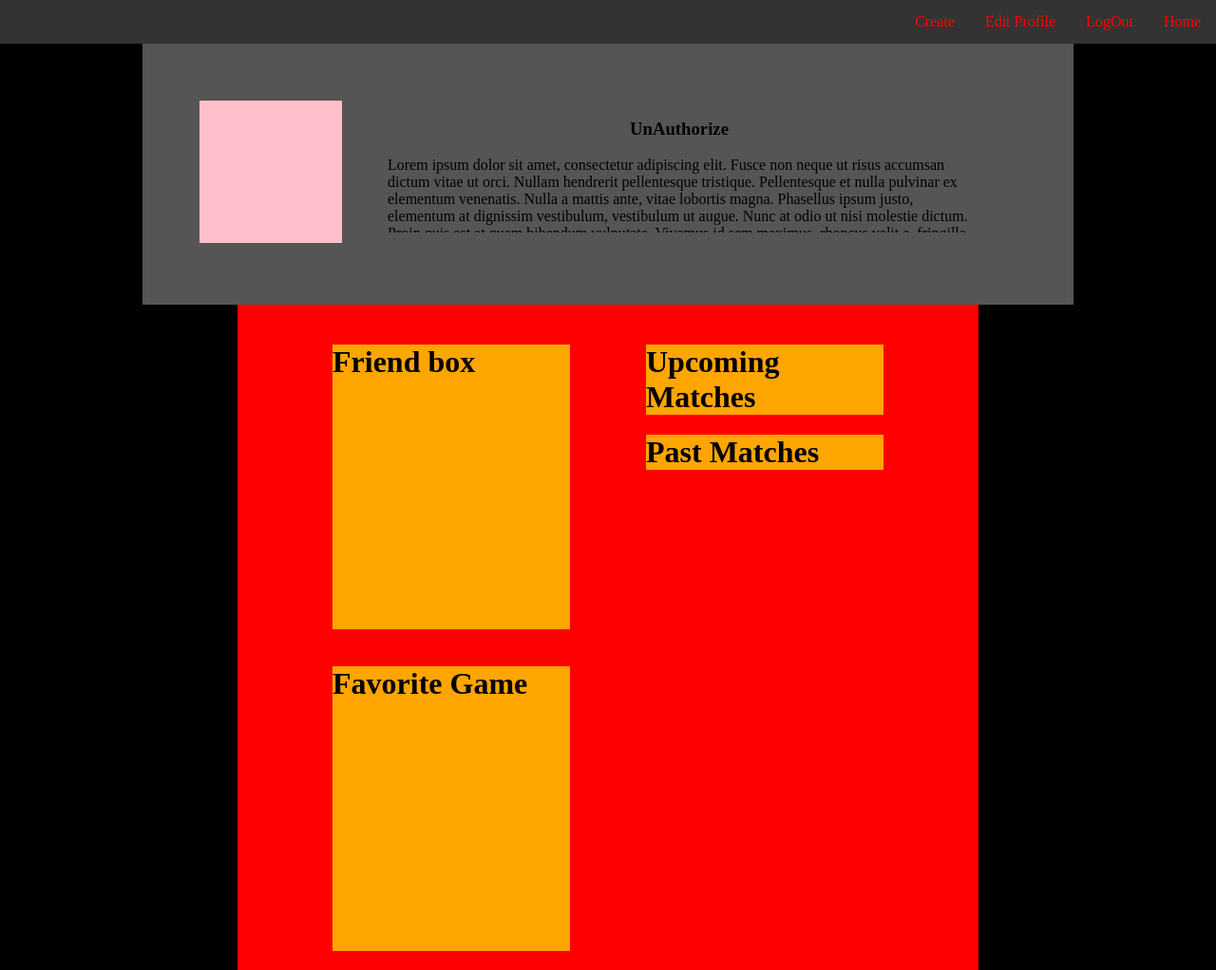
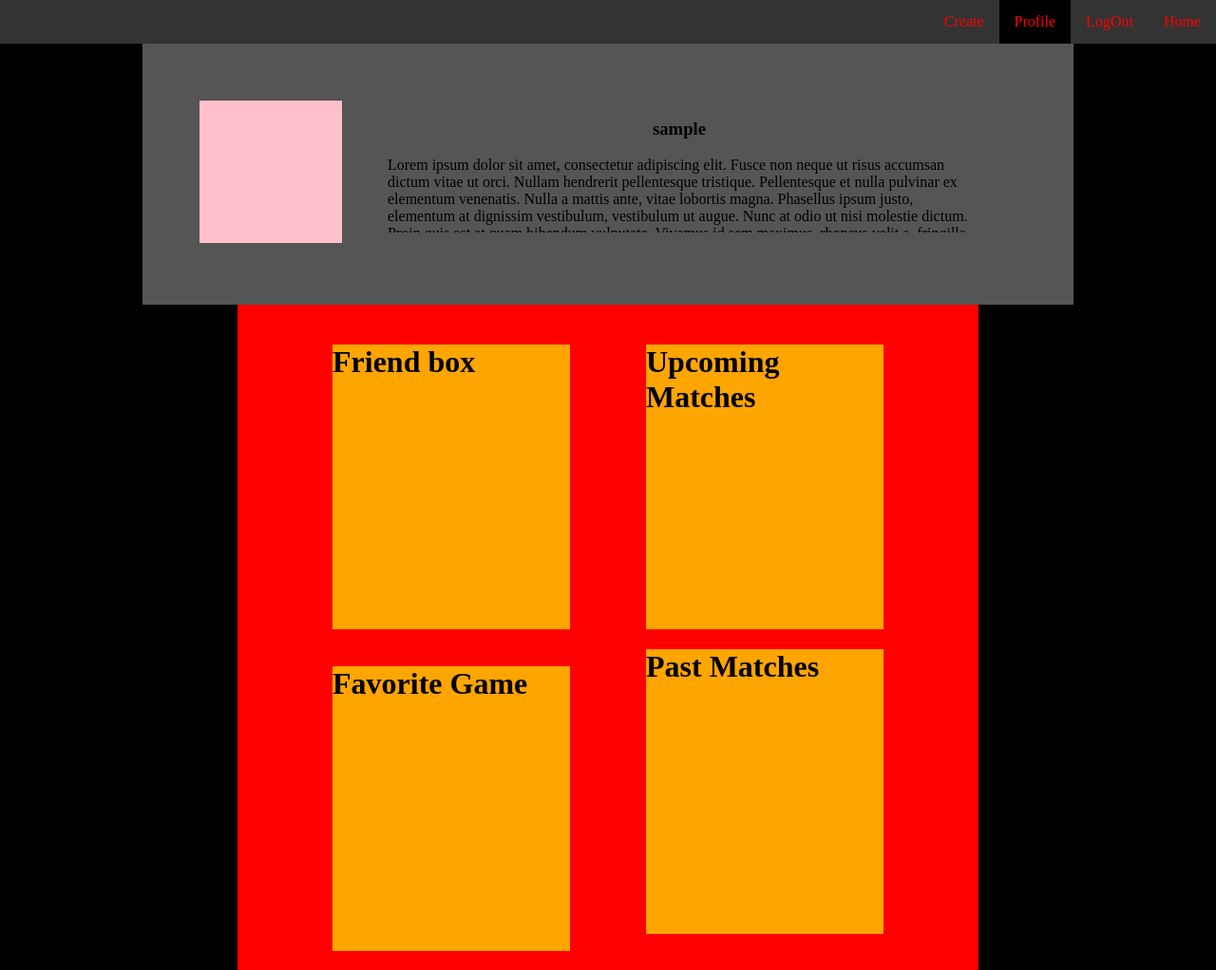
Before and after one commit to CodeName-Kids-Next-Door/CNKND, a Python web app: template Templates/profile.html in a window 1280 px wide. Shown: the whole page at 95% size. Run offline with Jinja, Linux system fonts and the light colour scheme; the template is opened without the code that fills it: most values are stand-ins (such as "Sample title", 1, 10 or a date in 2020).

Commit message:
highlights
every where you go is highlighted in the navigation bar!

```diff
--- a/Templates/login.html
+++ b/Templates/login.html
@@ -2,6 +2,9 @@
 <html lang="en" dir="ltr">
   <head>
     <style media="screen">
+      .highlight{
+        background-color: black;
+      }
       body{
         margin: 0;
       }
@@ -75,7 +78,7 @@
     <div id = "style">
       <ul>
       <li><a class="active" href="/">Home</a></li>
-      <li><a href="/login">Login</a></li>
+      <li><a href="/login" class="highlight">Login</a></li>
       <li><a href="/profile">Profile</a></li>
       <li><a href="/tournamentCreator">Create</a></li>
       </ul>
--- a/templates/login.html
+++ b/templates/login.html
@@ -2,6 +2,9 @@
 <html lang="en" dir="ltr">
   <head>
     <style media="screen">
+      .highlight{
+        background-color: black;
+      }
       body{
         margin: 0;
       }
@@ -75,7 +78,7 @@
     <div id = "style">
       <ul>
       <li><a class="active" href="/">Home</a></li>
-      <li><a href="/login">Login</a></li>
+      <li><a href="/login" class="highlight">Login</a></li>
       <li><a href="/profile">Profile</a></li>
       <li><a href="/tournamentCreator">Create</a></li>
       </ul>
--- a/templates/profile.html
+++ b/templates/profile.html
@@ -2,7 +2,9 @@
 <html lang="en" dir="ltr">
   <head>
     <style media = "screen">
-
+      .highlight{
+        background-color: black;
+      }
       .friends{
         width: 250px;
         height: 300px;
@@ -91,11 +93,13 @@
       }
       .upcoming{
         width: 250px;
+        height: 300px;
         background-color: orange;
         flex-shrink: 0;
       }
       .past{
         width: 250px;
+        height: 300px;
         background-color: orange;
         flex-shrink: 0;
       }
@@ -108,7 +112,7 @@
       <ul>
           <li><a class="active" href="/">Home</a></li>
           <li><a href="{{logout}}">LogOut</a></li>
-          <li><a href="/profile">Edit Profile</a></li>
+          <li><a href="/profile" class = "highlight">Profile</a></li>
           <li><a href="/tournamentCreator">Create</a></li>
         </ul>
     </div>
@@ -117,7 +121,7 @@
 
       </div>
       <div class="name-bio">
-        <h3 class="name"> UnAuthorize </h3>
+        <h3 class="name"> {{UserName}} </h3>
         <p class="bio">
             Lorem ipsum dolor sit amet, consectetur adipiscing elit. Fusce non neque ut risus accumsan dictum vitae ut orci. Nullam hendrerit pellentesque tristique. Pellentesque et nulla pulvinar ex elementum venenatis. Nulla a mattis ante, vitae lobortis magna. Phasellus ipsum justo, elementum at dignissim vestibulum, vestibulum ut augue. Nunc at odio ut nisi molestie dictum. Proin quis est at quam bibendum vulputate.
 
```
Also changed, not shown: Templates/main.html (+5 -2 lines), Templates/profile.html (+7 -3 lines), Templates/tournament_Creator.html (+5 -2 lines), templates/main.html (+5 -2 lines), templates/tournament_Creator.html (+5 -2 lines).
